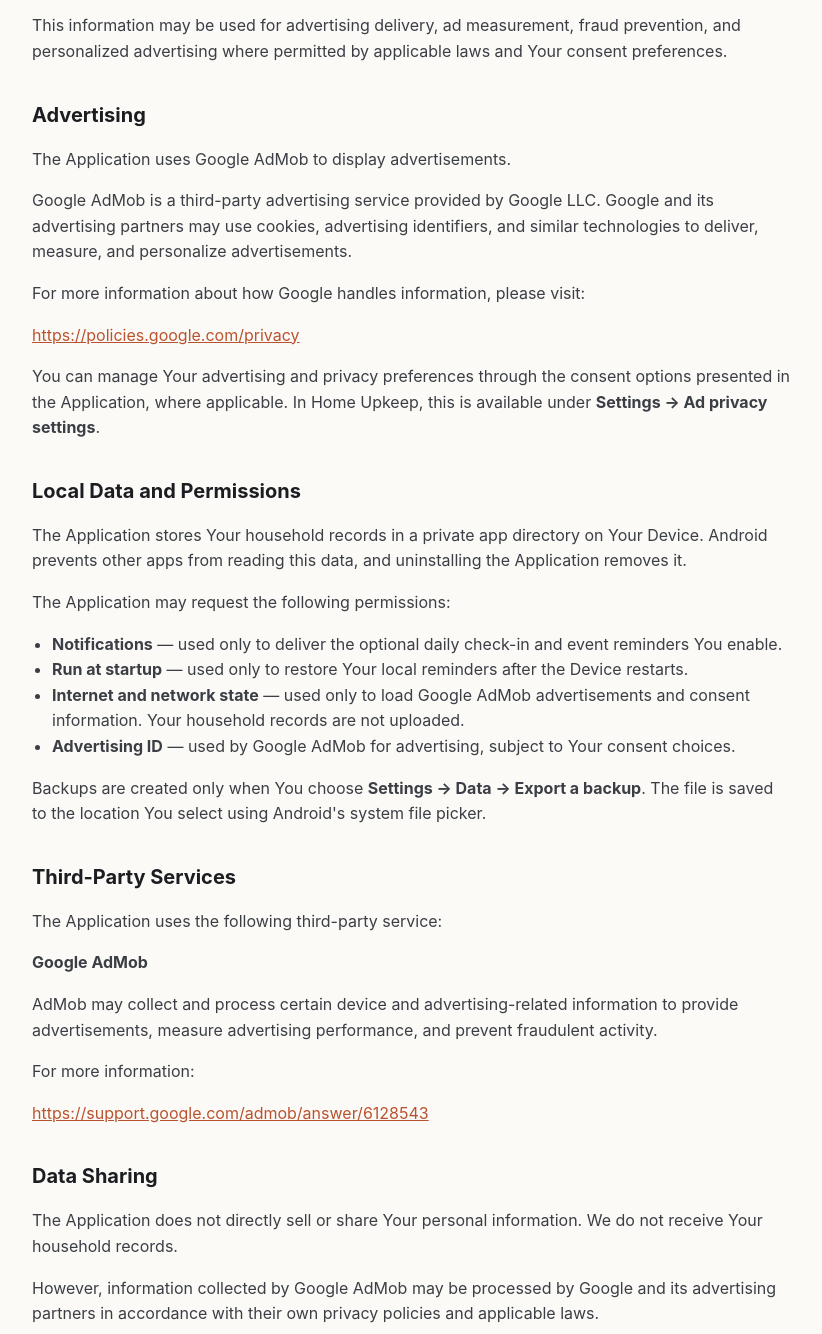
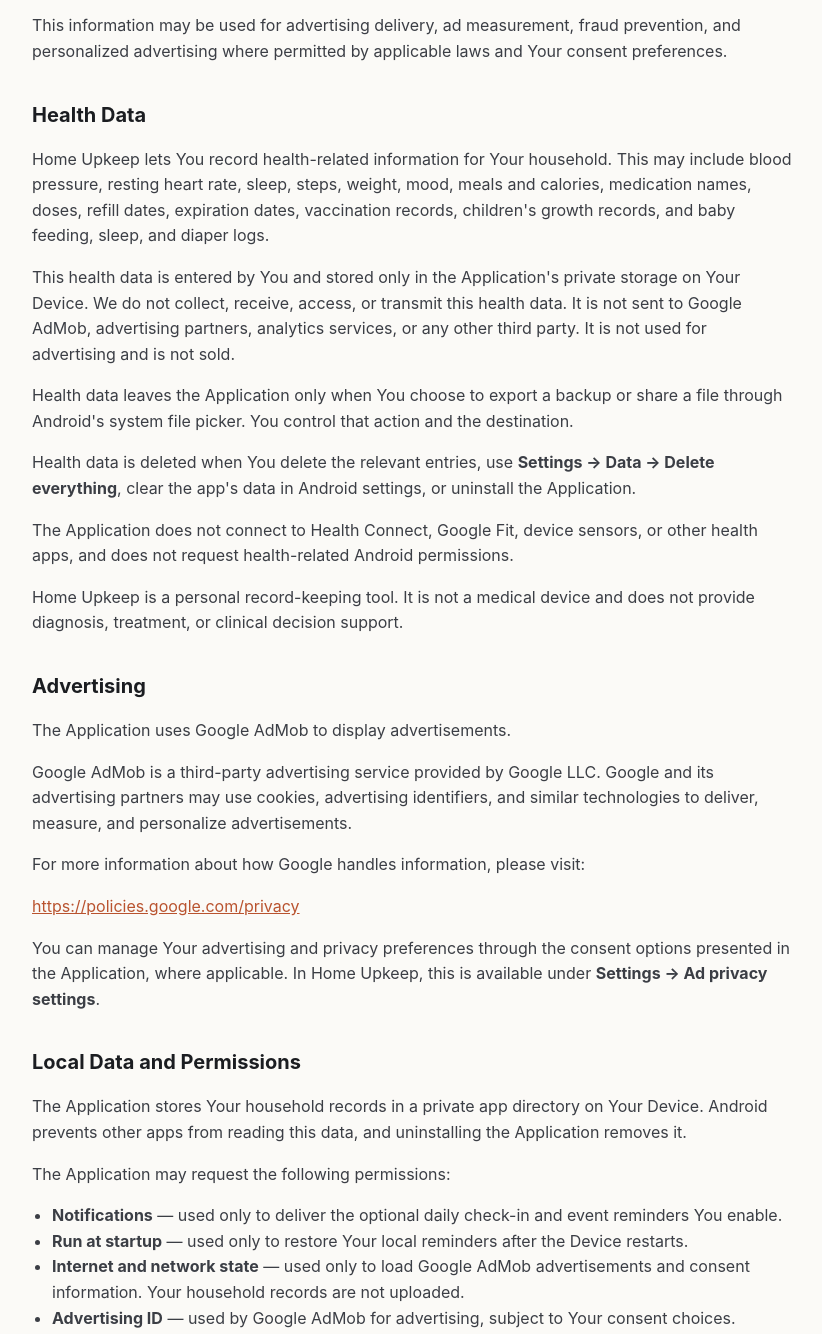
Before and after one commit to shapolang/privacy-site, a plain HTML site: page home-upkeep/privacy.html in a window 1280 px wide. Shown: the part 1067-2401 px from the top of the page, without its empty margins (228-1050 px from the left). Drawn offline with Linux system fonts and the light colour scheme.

Commit message:
Add explicit health data disclosure to Home Upkeep policy

```diff
--- a/home-upkeep/privacy.html
+++ b/home-upkeep/privacy.html
@@ -61,6 +61,14 @@
   </ul>
   <p>This information may be used for advertising delivery, ad measurement, fraud prevention, and personalized advertising where permitted by applicable laws and Your consent preferences.</p>
 
+  <h2>Health Data</h2>
+  <p>Home Upkeep lets You record health-related information for Your household. This may include blood pressure, resting heart rate, sleep, steps, weight, mood, meals and calories, medication names, doses, refill dates, expiration dates, vaccination records, children's growth records, and baby feeding, sleep, and diaper logs.</p>
+  <p>This health data is entered by You and stored only in the Application's private storage on Your Device. We do not collect, receive, access, or transmit this health data. It is not sent to Google AdMob, advertising partners, analytics services, or any other third party. It is not used for advertising and is not sold.</p>
+  <p>Health data leaves the Application only when You choose to export a backup or share a file through Android's system file picker. You control that action and the destination.</p>
+  <p>Health data is deleted when You delete the relevant entries, use <strong>Settings → Data → Delete everything</strong>, clear the app's data in Android settings, or uninstall the Application.</p>
+  <p>The Application does not connect to Health Connect, Google Fit, device sensors, or other health apps, and does not request health-related Android permissions.</p>
+  <p>Home Upkeep is a personal record-keeping tool. It is not a medical device and does not provide diagnosis, treatment, or clinical decision support.</p>
+
   <h2>Advertising</h2>
   <p>The Application uses Google AdMob to display advertisements.</p>
   <p>Google AdMob is a third-party advertising service provided by Google LLC. Google and its advertising partners may use cookies, advertising identifiers, and similar technologies to deliver, measure, and personalize advertisements.</p>
@@ -87,7 +95,7 @@
   <p><a href="https://support.google.com/admob/answer/6128543">https://support.google.com/admob/answer/6128543</a></p>
 
   <h2>Data Sharing</h2>
-  <p>The Application does not directly sell or share Your personal information. We do not receive Your household records.</p>
+  <p>The Application does not directly sell or share Your personal information. We do not receive Your household records. Health data, as described above, is never shared.</p>
   <p>However, information collected by Google AdMob may be processed by Google and its advertising partners in accordance with their own privacy policies and applicable laws.</p>
 
   <h2>Data Retention</h2>
```
